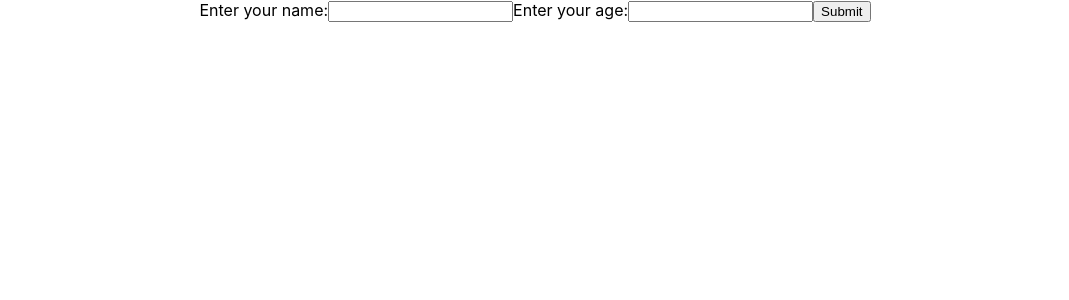
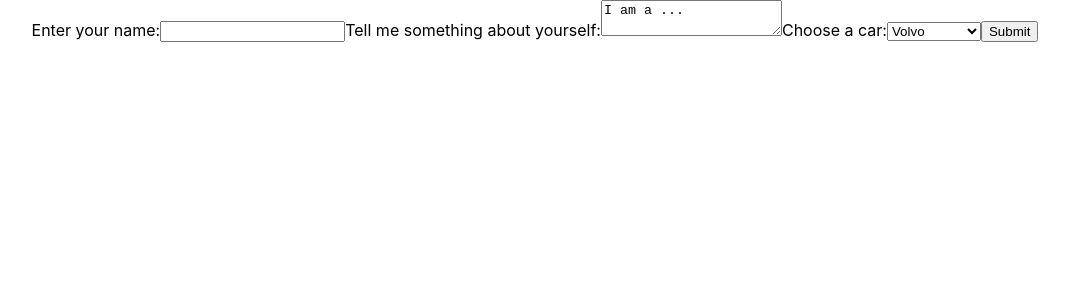
Before and after one commit to AshikaSth/react-hooks, a React (Create React App) app: page / in a window 1280 px wide. Shown: the top 300 px of the page, without its empty margins (105-1174 px from the left). Built offline with nearby package versions, Linux system fonts and the light colour scheme.

Commit message:
forms with other elements

```diff
--- a/src/App.js
+++ b/src/App.js
@@ -19,8 +19,8 @@ import FormWithMultipleInputs from './components/FormWithMultipleInputs';
 function App() {
   return (
     <div className="App">
-      <FormWithMultipleInputs/>
-      {/* <Form/> */}
+      {/* <FormWithMultipleInputs/> */}
+      <Form/>
 
       {/* <DataFetching/> */}
 
--- a/src/components/Form.js
+++ b/src/components/Form.js
@@ -1,17 +1,59 @@
-import React, {useState, useEffect} from 'react'
+import React, {use, useState} from 'react'
 
 function Form() {
-  const [name, setName]= useState("");
+  // const [name, setName]= useState("");
+  // const [textarea, setTextarea] = useState("I am a ... ");
+  // const [car, setCar] = useState("Volvo");
 
-  const handleSubmit = (e) =>{
+  // const handleChange = (e) => {
+  //   setTextarea(e.target.value);
+  // }
+
+  // const handleCarChange = (e) => {
+  //   setCar(e.target.value);
+  // }
+  //   const handleSubmit = (e) =>{
+  //   e.preventDefault();
+  //   alert(`Hello ${name}.
+  //     ${textarea} I want to buy a ${car}.`);
+  // }
+
+    const handleSubmit = (e) =>{
     e.preventDefault();
-    alert(`Hello ${name}`)
+    alert(`My name is ${inputs.name}.
+      ${inputs.textarea} I want to buy a ${inputs.car}.`);
   }
+  const handleChange = (e) => {
+    const {name, value} =e.target; // destructuring
+    setInputs(values => ({...values, [name]: value}));
+  }
+
+  const [inputs, setInputs] = useState({
+    name :"",
+    textarea : "I am a ...",
+    car:"Volvo"
+  })
   return (
     <div>
       <form onSubmit={handleSubmit}>
         <label>Enter your name:
-          <input type="text" value={name} onChange={e => setName(e.target.value)}/>
+          <input type="text" name ="name" value={inputs.name} onChange={handleChange}/>
+        </label>
+        <label>Tell me something about yourself:
+          <textarea name="textarea" value ={inputs.textarea} onChange={handleChange}/>
+        </label>
+        <label>Choose a car:
+          <select name ="car" value ={inputs.car} onChange={handleChange}>
+            <option value="Ford">Volvo</option>
+                        <option value="Ford">Ford</option>
+
+            <option value="BMW">BMW</option>
+
+            <option value="Volkswagen">Volkswagen</option>
+
+
+
+          </select>
         </label>
         <input type="submit"/>
       </form>
```
